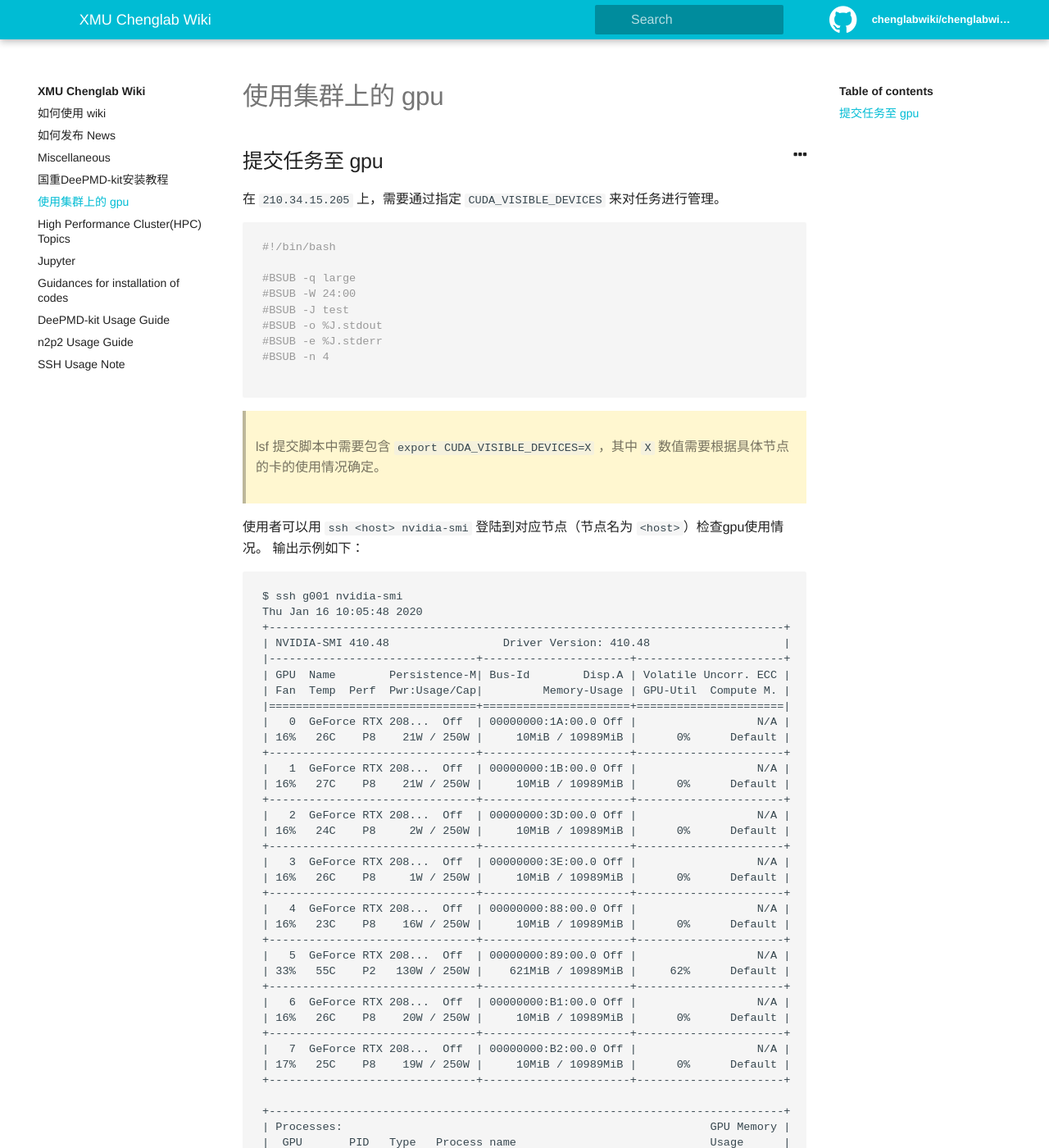
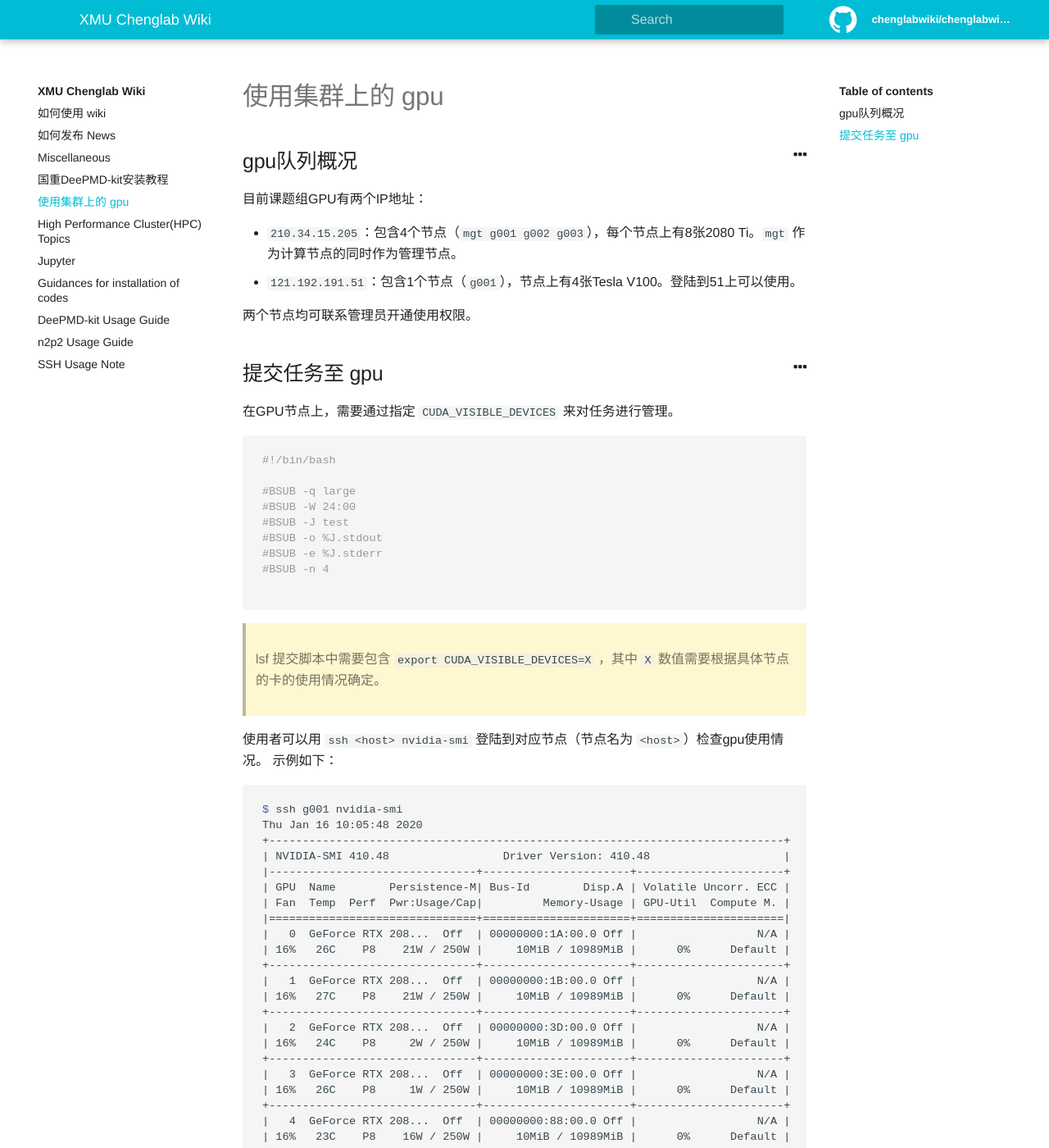
Before and after one commit to chenggroup/chenggroup.github.io, a Jekyll site: the page built from _wiki/gpu_usage.md, in a window 1280 px wide and 1400 px high. Shown: the whole window at 82% size. Built offline with Jekyll 4.4.1, drawn with Linux system fonts in a browser that asks for light colours; some of the changed text lies outside the part shown.

Commit message:
modify gpu_usage.md

````diff
--- a/_wiki/gpu_usage.md
+++ b/_wiki/gpu_usage.md
@@ -4,9 +4,18 @@ title: 使用集群上的 gpu
 
 # 使用集群上的 gpu
 
+## gpu队列概况
+
+目前课题组GPU有两个IP地址：
+
+- `210.34.15.205`：包含4个节点（`mgt g001 g002 g003`），每个节点上有8张2080 Ti。`mgt` 作为计算节点的同时作为管理节点。
+- `121.192.191.51`：包含1个节点（`g001`），节点上有4张Tesla V100。登陆到51上可以使用。
+
+两个节点均可联系管理员开通使用权限。
+
 ## 提交任务至 gpu
 
-在 `210.34.15.205` 上，需要通过指定 `CUDA_VISIBLE_DEVICES` 来对任务进行管理。
+在GPU节点上，需要通过指定 `CUDA_VISIBLE_DEVICES` 来对任务进行管理。
 
 ```bash
 #!/bin/bash
@@ -23,9 +32,9 @@ title: 使用集群上的 gpu
 > lsf 提交脚本中需要包含 `export CUDA_VISIBLE_DEVICES=X` ，其中 `X` 数值需要根据具体节点的卡的使用情况确定。
 
 使用者可以用 `ssh <host> nvidia-smi` 登陆到对应节点（节点名为 `<host>`）检查gpu使用情况。
-输出示例如下：
+示例如下：
 
-```
+```bash
 $ ssh g001 nvidia-smi
 Thu Jan 16 10:05:48 2020
 +-----------------------------------------------------------------------------+
@@ -78,7 +87,7 @@ Thu Jan 16 10:05:48 2020
 #BSUB -J train
 #BSUB -o %J.stdout
 #BSUB -e %J.stderr
-#BSUB -n 1
+#BSUB -n 4
 #BSUB -R "select[ngpus>0] rusage[ngpus_excl_p=1]"
 
 module add cuda/9.2
@@ -97,7 +106,7 @@ dp train input.json > train.log
 #BSUB -J train
 #BSUB -o %J.stdout
 #BSUB -e %J.stderr
-#BSUB -n 1
+#BSUB -n 4
 #BSUB -R "select[ngpus>0] rusage[ngpus_excl_p=1]"
 
 module add cuda/9.2
@@ -106,3 +115,5 @@ source /share/base/scripts/export_visible_devices
 
 dp train input.json > train.log
 ```
+
+`/share/base/scripts/export_visible_devices` 可以使用flag `-t mem` 控制显存识别下限，即使用显存若不超过 `mem` 的数值，则认为该卡未被使用。根据实际使用情况和经验，默认100 MB以下视为空卡，即可以向该卡提交任务。
````
